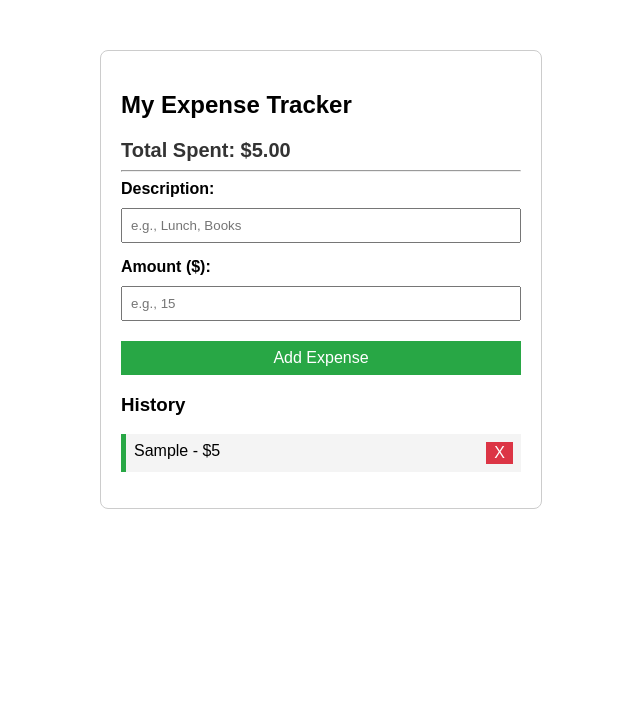
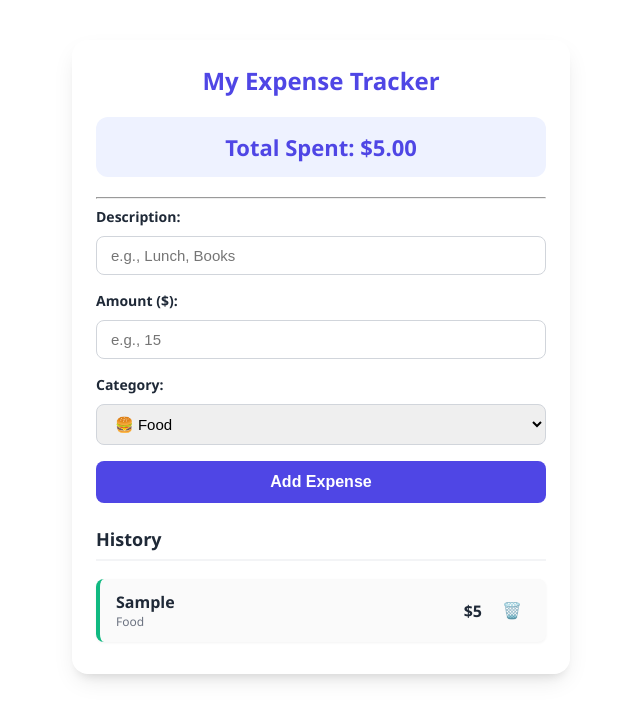
Before and after one commit to subhadeep0943-commits/simple-finance-tracker, a plain HTML site: page index.html in a window 1280 px wide. Both pictures are taken after typing "Sample", "5" into the empty fields and a click on the button "Add Expense". Shown: the whole page, without its empty margins (319-959 px from the left). Drawn offline with Linux system fonts and the light colour scheme.

Commit message:
Add files via upload

```diff
--- a/app.js
+++ b/app.js
@@ -1,5 +1,6 @@
 const reasonInput = document.getElementById('reason');
 const amountInput = document.getElementById('amount');
+const categoryInput = document.getElementById('category');
 const addBtn = document.getElementById('add-btn');
 const expenseList = document.getElementById('expense-list');
 const totalAmountDisplay = document.getElementById('total-amount');
@@ -14,39 +15,37 @@ function updateTotal() {
     totalAmountDisplay.textContent = total.toFixed(2);
 }
 
-// UPDATED FUNCTION: Now adds a delete button next to each item
 function renderExpenses() {
     expenseList.innerHTML = '';
 
-    // We add 'index' here to know exactly which item we want to delete
     expenses.forEach((item, index) => {
         const li = document.createElement('li');
 
-        // This creates the text AND a small red delete button
         li.innerHTML = `
-            <span>${item.reason} - $${item.amount}</span>
-            <button onclick="deleteExpense(${index})" style="width:auto; margin:0; padding:2px 8px; background-color:#dc3545;">X</button>
+            <div>
+                <span style="font-weight:600;">${item.reason}</span>
+                <small style="display:block; color:#6b7280; font-size:12px;">${item.category}</small>
+            </div>
+            <div style="display:flex; align-items:center; gap:12px;">
+                <span style="font-weight:700;">$${item.amount}</span>
+                <button class="delete-btn" onclick="deleteExpense(${index})">🗑️</button>
+            </div>
         `;
         expenseList.appendChild(li);
     });
     updateTotal();
 }
 
-// NEW FUNCTION: Removes the item when the 'X' button is clicked
 window.deleteExpense = function(index) {
-    // Remove 1 item at the specific index position
     expenses.splice(index, 1);
-
-    // Save the new shortened list back to the browser storage
     localStorage.setItem('expenses', JSON.stringify(expenses));
-
-    // Refresh the screen
     renderExpenses();
 }
 
 addBtn.addEventListener('click', function() {
     const reasonText = reasonInput.value.trim();
     const amountText = amountInput.value.trim();
+    const categoryText = categoryInput.value;
 
     if (reasonText === '' || amountText === '') {
         alert('Please fill out both fields!');
@@ -55,7 +54,8 @@ addBtn.addEventListener('click', function() {
 
     const newExpense = {
         reason: reasonText,
-        amount: amountText
+        amount: amountText,
+        category: categoryText
     };
 
     expenses.push(newExpense);
--- a/index.html
+++ b/index.html
@@ -5,15 +5,96 @@
     <meta name="viewport" content="width=device-width, initial-scale=1.0">
     <title>Simple Finance Tracker</title>
     <style>
-        body { font-family: Arial, sans-serif; max-width: 400px; margin: 50px auto; padding: 20px; border: 1px solid #ccc; border-radius: 8px; }
-        .input-group { margin-bottom: 15px; }
-        label { display: block; margin-bottom: 5px; font-weight: bold; }
-        input, button { width: 100%; padding: 8px; margin-top: 5px; box-sizing: border-box; }
-        button { background-color: #28a745; color: white; border: none; font-size: 16px; cursor: pointer; }
-        button:hover { background-color: #218838; }
-        .total { font-size: 20px; font-weight: bold; margin-top: 20px; color: #333; }
-        ul { list-style-type: none; padding: 0; }
-        li { padding: 8px; background: #f4f4f4; margin-bottom: 5px; border-left: 5px solid #28a745; display: flex; justify-content: space-between; }
+        :root {
+            --primary: #4f46e5;
+            --success: #10b981;
+            --danger: #ef4444;
+            --background: #f3f4f6;
+            --surface: #ffffff;
+            --text: #1f2937;
+        }
+
+        body {
+            font-family: 'Segoe UI', Tahoma, Geneva, Verdana, sans-serif;
+            background-color: var(--background);
+            color: var(--text);
+            max-width: 450px;
+            margin: 40px auto;
+            padding: 24px;
+            border-radius: 16px;
+            box-shadow: 0 10px 25px -5px rgba(0, 0, 0, 0.1), 0 8px 10px -6px rgba(0, 0, 0, 0.1);
+            background: var(--surface);
+        }
+
+        h2 { text-align: center; color: var(--primary); font-size: 24px; margin-top: 0; }
+
+        .total {
+            font-size: 22px;
+            font-weight: 700;
+            text-align: center;
+            margin: 20px 0;
+            padding: 15px;
+            background: #eef2ff;
+            border-radius: 12px;
+            color: var(--primary);
+        }
+
+        .input-group { margin-bottom: 16px; }
+        label { display: block; margin-bottom: 6px; font-weight: 600; font-size: 14px; }
+
+        input, select {
+            width: 100%;
+            padding: 10px 14px;
+            margin-top: 4px;
+            box-sizing: border-box;
+            border: 1px solid #d1d5db;
+            border-radius: 8px;
+            font-size: 15px;
+            outline: none;
+            transition: border-color 0.2s;
+        }
+        input:focus, select:focus { border-color: var(--primary); box-shadow: 0 0 0 3px rgba(79, 70, 229, 0.1); }
+
+        button#add-btn {
+            background-color: var(--primary);
+            color: white;
+            border: none;
+            padding: 12px;
+            font-size: 16px;
+            font-weight: 600;
+            border-radius: 8px;
+            cursor: pointer;
+            width: 100%;
+            transition: background-color 0.2s;
+        }
+        button#add-btn:hover { background-color: #4338ca; }
+
+        h3 { margin-top: 24px; font-size: 18px; border-bottom: 2px solid #f3f4f6; padding-bottom: 8px; }
+        ul { list-style-type: none; padding: 0; margin: 0; }
+
+        li {
+            padding: 12px 16px;
+            background: #fafafa;
+            margin-bottom: 8px;
+            border-radius: 8px;
+            border-left: 4px solid var(--success);
+            display: flex;
+            justify-content: space-between;
+            align-items: center;
+            box-shadow: 0 1px 3px rgba(0,0,0,0.05);
+        }
+
+        .delete-btn {
+            background-color: transparent;
+            color: #9ca3af;
+            border: none;
+            font-size: 16px;
+            cursor: pointer;
+            padding: 4px 8px;
+            border-radius: 4px;
+            transition: all 0.2s;
+        }
+        .delete-btn:hover { color: var(--danger); background-color: #fee2e2; }
     </style>
 </head>
 <body>
@@ -32,6 +113,16 @@
         <input type="number" id="amount" placeholder="e.g., 15">
     </div>
 
+    <div class="input-group">
+        <label for="category">Category:</label>
+        <select id="category">
+            <option value="Food">🍔 Food</option>
+            <option value="Study">📚 Study/Books</option>
+            <option value="Entertainment">🎬 Entertainment</option>
+            <option value="Bills">⚡ Bills/Rent</option>
+        </select>
+    </div>
+
     <button id="add-btn">Add Expense</button>
 
     <h3>History</h3>
```
